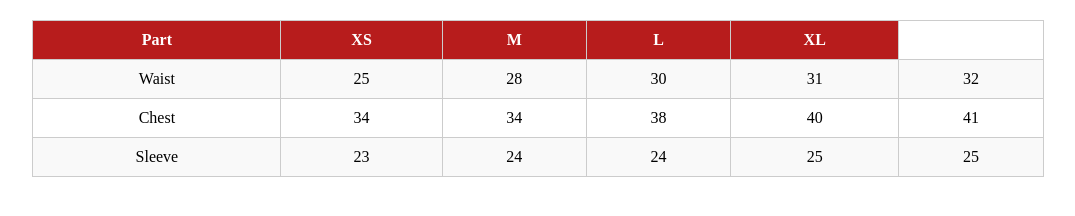
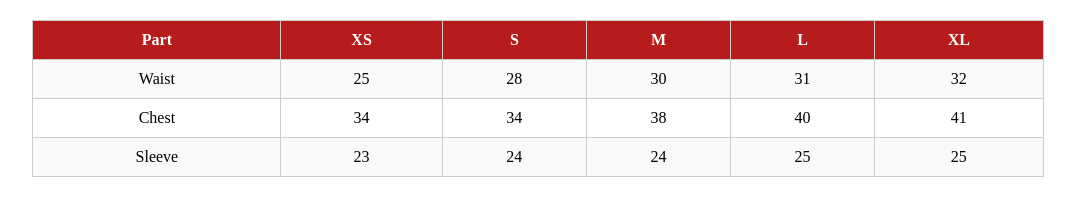
Before and after one commit to acciojob/myntra-size-chart-utkoorprashanth, a website: page main.html in a window 1280 px wide. Shown: the whole page, without its empty margins (102-1177 px from the left). Drawn offline with Linux system fonts and the light colour scheme.

Commit message:
created a submission

```diff
--- a/main.html
+++ b/main.html
@@ -46,6 +46,7 @@ table, th, td{
 		<tr>
 			<th>Part</th>
 			<th>XS</th>
+			<th>S</th>
 			<th>M</th>
 			<th>L</th>
 			<th>XL</th>
```
